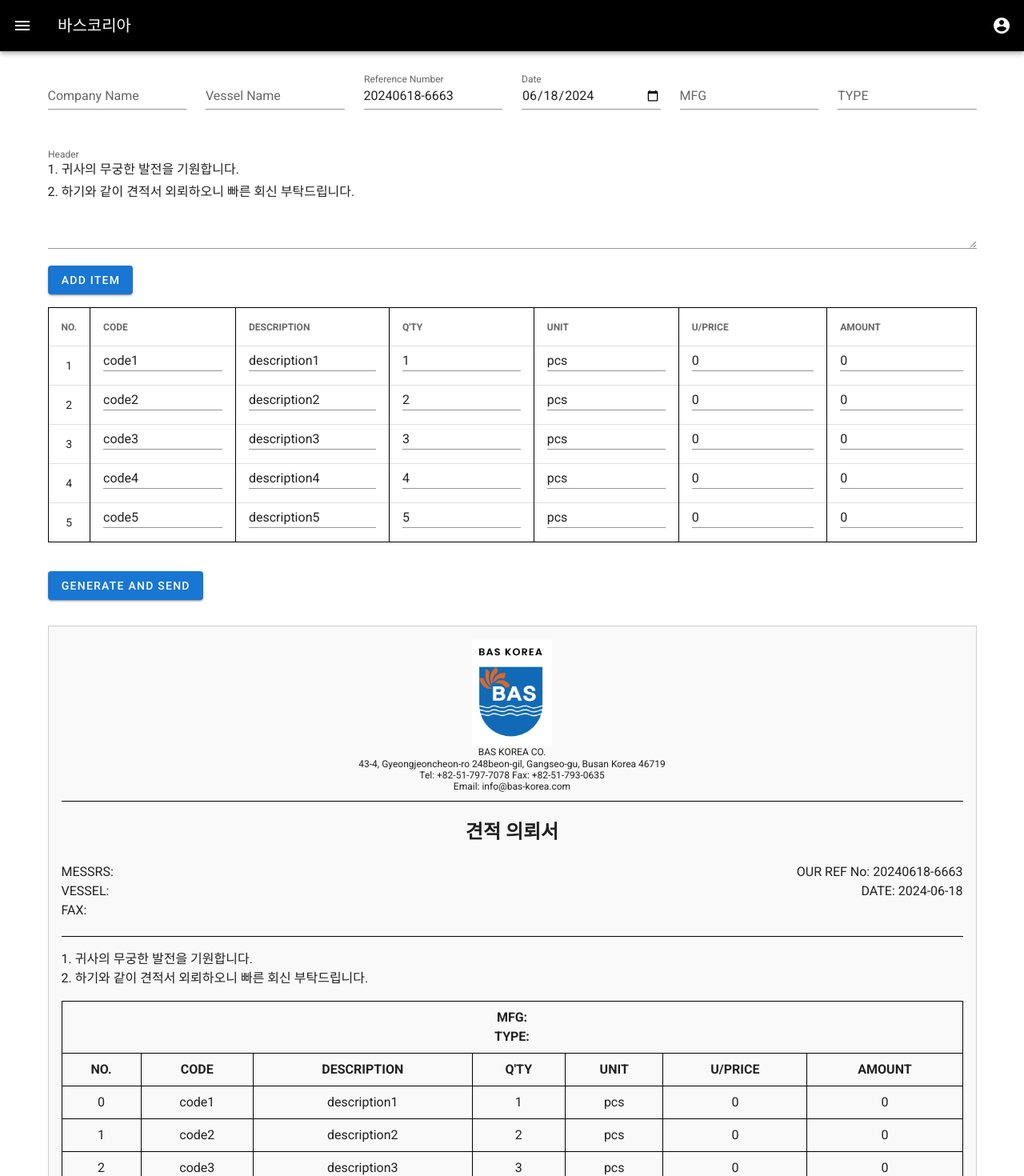
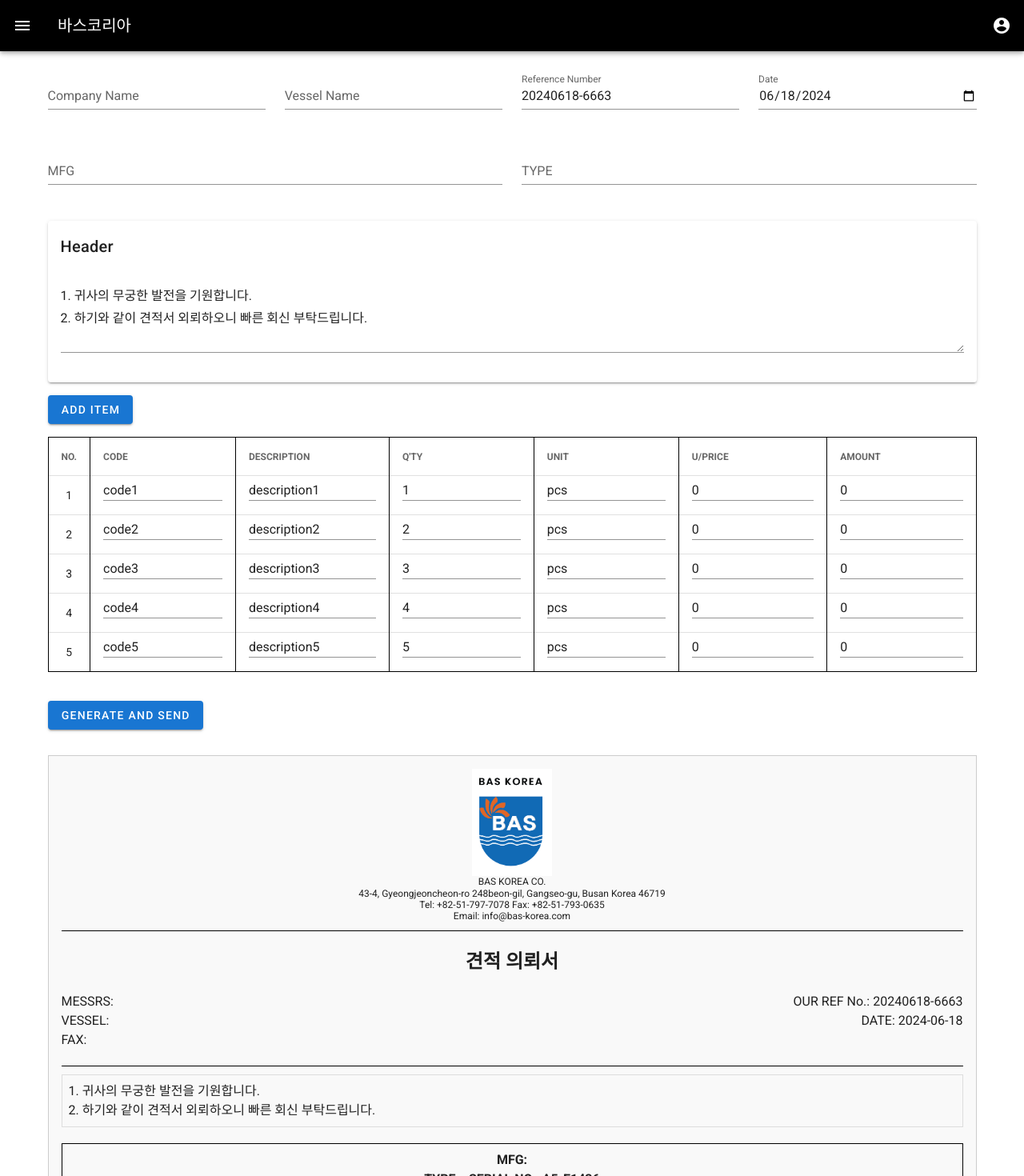
Before and after one commit to tlfqk13/demo-admin, a Vue app: page /make-inquiry in a window 1280 px wide. Shown: the top 1470 px of the page at 80% size. Built offline with nearby package versions, Linux system fonts and the light colour scheme.

Commit message:
* 견적서 작성

```diff
--- a/src/views/MakeInquiry.vue
+++ b/src/views/MakeInquiry.vue
@@ -3,26 +3,31 @@
     <v-container>
       <v-form @submit.prevent="submitForm">
         <v-row>
-          <v-col cols="12" md="2">
+          <v-col cols="12" md="3">
             <v-text-field v-model="companyName" label="Company Name"></v-text-field>
           </v-col>
-          <v-col cols="12" md="2">
+          <v-col cols="12" md="3">
             <v-text-field v-model="vesselName" label="Vessel Name"></v-text-field>
           </v-col>
-          <v-col cols="12" md="2">
+          <v-col cols="12" md="3">
             <v-text-field v-model="refNumber" label="Reference Number" :readonly="true"></v-text-field>
           </v-col>
-          <v-col cols="12" md="2">
+          <v-col cols="12" md="3">
             <v-text-field v-model="date" label="Date" type="date"></v-text-field>
           </v-col>
-          <v-col cols="12" md="2">
+          <v-col cols="12" md="6">
             <v-text-field v-model="mfg" label="MFG"></v-text-field>
           </v-col>
-          <v-col cols="12" md="2">
+          <v-col cols="12" md="6">
             <v-text-field v-model="type" label="TYPE"></v-text-field>
           </v-col>
           <v-col cols="12">
-            <v-textarea v-model="headerMessage" label="Header" rows="4"></v-textarea>
+            <v-card class="mb-4">
+              <v-card-title>Header</v-card-title>
+              <v-card-text>
+                <v-textarea v-model="headerMessage" rows="3"></v-textarea>
+              </v-card-text>
+            </v-card>
           </v-col>
         </v-row>
 
@@ -197,6 +202,10 @@ export default {
 
                 .header-message {
                     white-space: pre-wrap;
+                    border: 1px solid #ddd;
+                    padding: 8px;
+                    margin-bottom: 20px;
+                    background-color: #f9f9f9;
                 }
             </style>
         </head>
@@ -224,21 +233,21 @@ export default {
                 <div>FAX:</div>
             </div>
             <div class="right">
-                <div>OUR REF No: {{refNumber}}</div>
+                <div>OUR REF No.: {{refNumber}}</div>
                 <div>DATE: {{date}}</div>
             </div>
         </div>
 
         <div class="line"></div>
 
-        <p class="header-message">${headerLines}</p>
+        <div class="header-message">${headerLines}</div>
 
         <table>
             <thead>
             <tr>
                 <th colspan="7">
                     MFG: ${this.mfg}<br>
-                    TYPE: ${this.type}
+                    TYPE: ${this.type}, SERIAL NO.: A5-E1436
                 </th>
             </tr>
             <tr>
```
